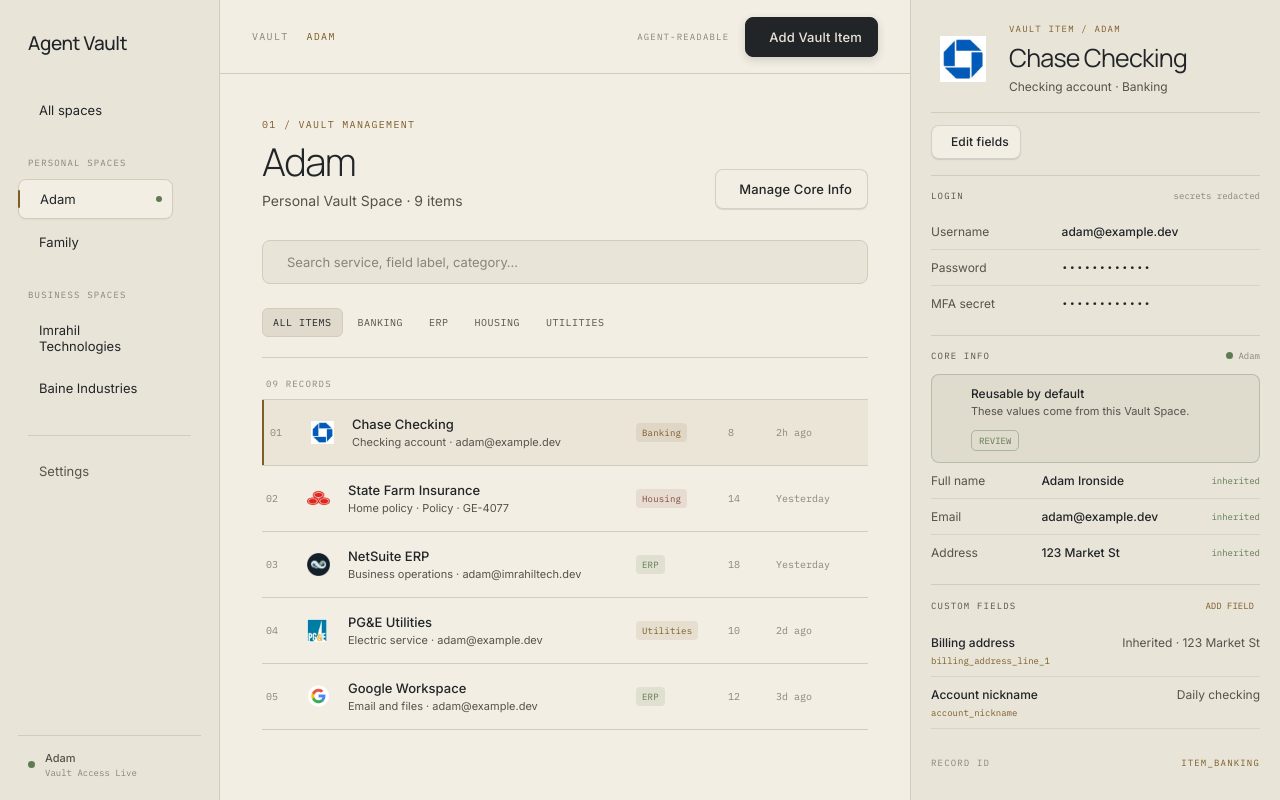
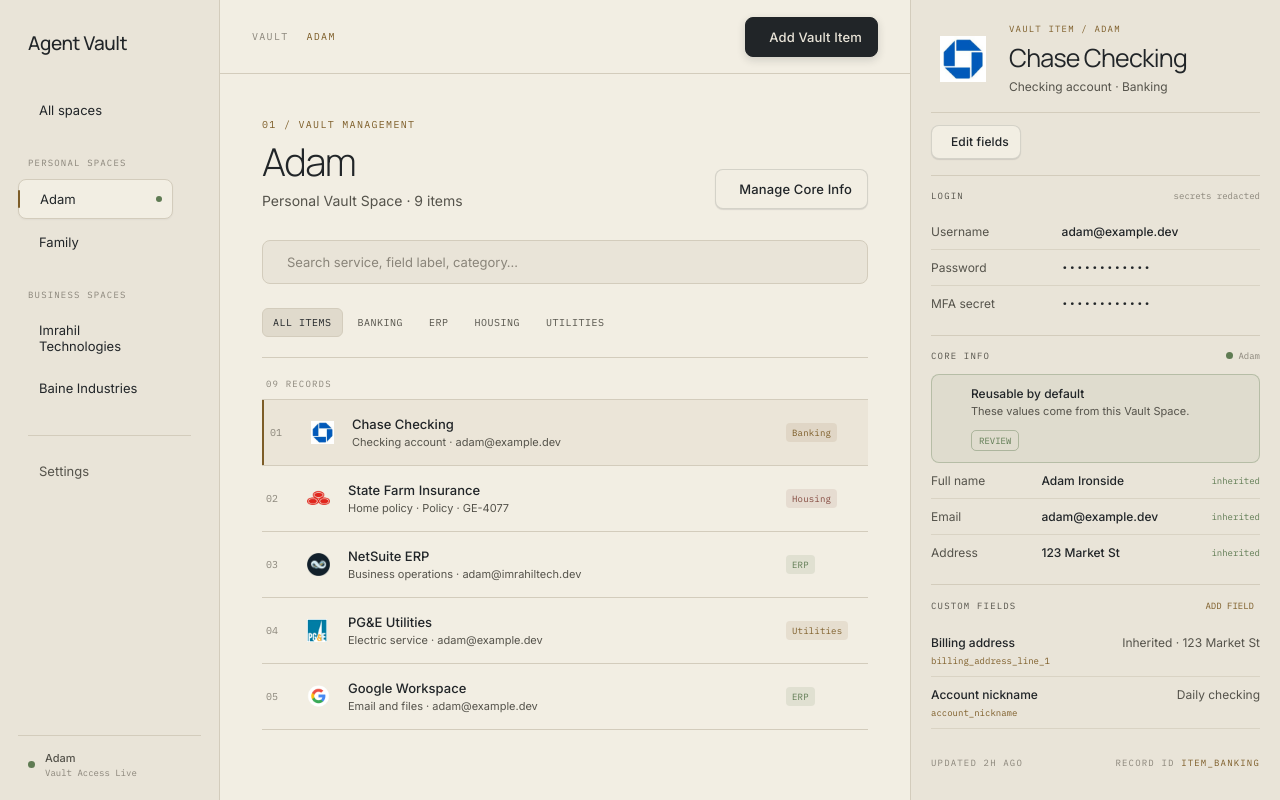
Before and after one commit to Baine-Industries/agent-login-design-lab, a React (Vite) app in the folder prototype/: page / in a window 1280 px wide. Built offline with nearby package versions, Linux system fonts and the light colour scheme.

Commit message:
simplify center vault records

```diff
--- a/prototype/src/App.jsx
+++ b/prototype/src/App.jsx
@@ -381,7 +381,7 @@
     });
   }, [activeCategory, activeSpace, items, query]);
 
-  const selectedItem = visibleItems.find((item) => item.id === selectedId) || visibleItems[0];
+  const selectedItem = items.find((item) => item.id === selectedId && (activeSpace === "all" || item.spaceId === activeSpace)) || visibleItems[0];
   const selectedItemSpace = selectedItem ? spaces.find((space) => space.id === selectedItem.spaceId) : undefined;
 
   function selectSpace(spaceId) {
@@ -505,7 +505,6 @@
         <header className="topbar">
           <div className="crumbs"><span>VAULT</span><Icon name="ph-slash" size={12} /><span>{selectedSpace?.name || "ALL SPACES"}</span></div>
           <div className="topbar-actions">
-            <span className="agent-note"><Icon name="ph-brackets-curly" size={14} /> AGENT-READABLE</span>
             <button className="button button--dark" onClick={() => setModal("add")}> <Icon name="ph-plus" size={15} /> Add Vault Item</button>
           </div>
         </header>
@@ -543,16 +542,14 @@
                 <span className="service-glyph"><ServiceLogo item={item} /></span>
                 <span className="item-copy"><strong>{item.service}</strong><small>{item.descriptor} · {item.account}</small></span>
                 <span className={`category-mark category-mark--${item.category.toLowerCase()}`}>{item.category}</span>
-                <span className="item-fields"><Icon name="ph-brackets-curly" size={13} /> {item.fields}</span>
-                <span className="item-updated">{item.updated}</span>
-                <Icon name="ph-arrow-up-right" size={17} />
               </button>
             )) : <div className="empty-state"><Icon name="ph-binoculars" size={30} /><strong>No records found</strong><span>Try another field label, service, or category.</span></div>}
           </section>
         </div>
       </main>
 
-      {selectedItem && <aside className="inspector" aria-label="Selected Vault Item">
+      <aside className="inspector" aria-label="Selected Vault Item">
+        {selectedItem ? <>
         <div className="inspector-head">
           <div className="inspector-identity"><div className="inspector-logo"><ServiceLogo item={selectedItem} size="inspector" /></div><div><span className="eyebrow">VAULT ITEM / {selectedItemSpace?.name}</span><h2>{selectedItem.service}</h2><p>{selectedItem.descriptor} · {selectedItem.category}</p></div></div>
           <button className="icon-button" aria-label="Close inspector"><Icon name="ph-x" size={18} /></button>
@@ -561,8 +558,9 @@
         <section className="inspector-section"><div className="section-title"><span>LOGIN</span><span className="redacted-note"><Icon name="ph-eye-slash" size={14} /> secrets redacted</span></div><FieldRow label="Username" value={selectedItem.username} /><FieldRow label="Password" value={selectedItem.password} mono /><FieldRow label="MFA secret" value={selectedItem.mfa} mono /></section>
         <section className="inspector-section"><div className="section-title"><span>CORE INFO</span><span className="source-label"><span className="source-dot" /> {selectedItemSpace?.name}</span></div><div className="core-info-callout"><Icon name="ph-arrows-clockwise" size={18} /><div><strong>Reusable by default</strong><span>These values come from this Vault Space.</span></div><button onClick={() => setModal("core")}>Review</button></div><FieldRow label="Full name" value="Adam Ironside" inherited /><FieldRow label="Email" value="adam@example.dev" inherited /><FieldRow label="Address" value="123 Market St" inherited /></section>
         <section className="inspector-section"><div className="section-title"><span>CUSTOM FIELDS</span><button className="text-action"><Icon name="ph-plus" size={13} /> Add field</button></div>{selectedItem.custom.map((field) => <div className="custom-field" key={field.siteLabel}><div className="custom-field__main"><strong>{field.label}</strong><span>{field.value}</span></div><code>{field.siteLabel}</code></div>)}</section>
-        <div className="record-foot"><span>RECORD ID</span><code>item_{selectedItem.id}</code></div>
-      </aside>}
+        <div className="record-foot"><span>UPDATED {selectedItem.updated}</span><span>RECORD ID <code>item_{selectedItem.id}</code></span></div>
+        </> : <div className="inspector-empty"><span className="eyebrow">VAULT ITEM</span><h2>No Vault Item selected</h2><p>Select a record to inspect it.</p></div>}
+      </aside>
 
       {modal === "space" && <Modal onClose={() => setModal(null)} title={`Add ${spaceDraftType} space`} eyebrow="NEW VAULT SPACE"><form onSubmit={createSpace}><div className="form-intro">Create a named Vault Space for one person or business entity.</div><label className="form-field"><span>Space name</span><input name="spaceName" placeholder={spaceDraftType === "Personal" ? "e.g. Jordan" : "e.g. Northstar LLC"} required autoFocus /></label><div className="form-field"><span>Choose an icon</span><SpaceIconPicker type={spaceDraftType} value={spaceDraftIcon} onChange={setSpaceDraftIcon} /></div><div className="modal-actions"><button type="button" className="button button--light" onClick={() => setModal(null)}>Cancel</button><button type="submit" className="button button--dark">Create space</button></div></form></Modal>}
       {modal === "settings" && <Modal onClose={() => setModal(null)} title="Settings" eyebrow="AGENT VAULT / GLOBAL"><section className="settings-group"><div className="settings-group__title">Appearance</div><div className="settings-row"><div><strong>Theme</strong><span>Paper light or dark ink</span></div><button className="button button--light button--small" onClick={() => setDarkMode((current) => !current)}>{darkMode ? "Dark mode" : "Light mode"}</button></div></section><section className="settings-group"><div className="settings-group__title">Archived spaces</div>{archivedSpaces.length ? archivedSpaces.map((space) => <div className="settings-row" key={space.id}><div><strong>{space.name}</strong><span>{space.type} Vault Space</span></div><button className="button button--light button--small" onClick={() => setSpaces((current) => current.map((item) => item.id === space.id ? { ...item, archived: false } : item))}>Restore</button></div>) : <div className="settings-empty">No archived Vault Spaces.</div>}</section><div className="modal-actions"><button className="button button--light" onClick={() => setModal(null)}>Close</button></div></Modal>}
--- a/prototype/src/styles.css
+++ b/prototype/src/styles.css
@@ -35,7 +35,7 @@
 .sidebar { height: 100vh; min-height: 0; display: flex; flex-direction: column; overflow: hidden; padding: 30px 18px 20px; background: var(--ground); border-right: 1px solid var(--hairline); }
 .brand-lockup { display: flex; align-items: center; padding: 0 10px 35px; }
 .brand-name { font-family: var(--display); font-size: 19px; font-weight: 500; letter-spacing: -0.02em; }
-.eyebrow, .crumbs, .space-group__head, .list-meta, .section-title, .record-foot, .agent-note { font-family: var(--mono); text-transform: uppercase; letter-spacing: .13em; font-size: 10px; }
+.eyebrow, .crumbs, .space-group__head, .list-meta, .section-title, .record-foot { font-family: var(--mono); text-transform: uppercase; letter-spacing: .13em; font-size: 10px; }
 .space-nav { display: grid; gap: 4px; }
 .nav-link { width: 100%; display: flex; align-items: center; gap: 10px; padding: 10px 10px; border: 1px solid transparent; border-radius: 8px; background: transparent; text-align: left; font-size: 13px; transition: background 180ms var(--ease), border-color 180ms var(--ease), transform 180ms var(--ease); }
 .nav-link:hover { background: rgba(33, 37, 40, .04); }
@@ -68,7 +68,6 @@
 .crumbs { display: flex; align-items: center; gap: 9px; color: var(--ink-faint); font-size: 10px; }
 .crumbs span:last-child { color: var(--gold); }
 .topbar-actions { display: flex; align-items: center; gap: 16px; }
-.agent-note { display: flex; align-items: center; gap: 6px; color: var(--ink-faint); font-size: 9px; }
 .button { min-height: 40px; display: inline-flex; align-items: center; justify-content: center; gap: 8px; border: 1px solid transparent; border-radius: 8px; padding: 0 15px; font-size: 13px; font-weight: 500; letter-spacing: .01em; transition: transform 180ms var(--ease), background 180ms var(--ease), border-color 180ms var(--ease); }
 .button:hover { transform: translateY(-1px); }
 .button--dark { background: var(--ink); color: var(--ground); border-color: var(--ink); box-shadow: 0 3px 8px rgba(33, 37, 40, .16); }
@@ -97,7 +96,7 @@
 .item-list { min-height: 0; flex: 1; overflow-x: hidden; overflow-y: auto; border-top: 1px solid var(--hairline); scrollbar-gutter: stable; }
 .item-list { scrollbar-width: none; -ms-overflow-style: none; }
 .item-list::-webkit-scrollbar { display: none; }
-.item-row { width: 100%; display: grid; grid-template-columns: 26px 36px minmax(150px, 1fr) 78px 42px 60px 18px; align-items: center; gap: 10px; padding: 16px 4px; border: 0; border-bottom: 1px solid var(--hairline); background: transparent; text-align: left; transition: background 180ms var(--ease), padding 180ms var(--ease); }
+.item-row { width: 100%; display: grid; grid-template-columns: 26px 36px minmax(150px, 1fr) 78px; align-items: center; gap: 10px; padding: 16px 4px; border: 0; border-bottom: 1px solid var(--hairline); background: transparent; text-align: left; transition: background 180ms var(--ease), padding 180ms var(--ease); }
 .item-row:hover, .item-row.is-selected { background: rgba(125, 93, 40, .055); }
 .item-row.is-selected { box-shadow: inset 2px 0 var(--gold); padding-left: 8px; }
 .item-index { color: var(--ink-faint); font-family: var(--mono); font-size: 10px; }
@@ -115,8 +114,6 @@
 .category-mark--erp { background: rgba(95, 123, 83, .12); color: var(--moss); }
 .category-mark--housing { background: rgba(131, 71, 61, .10); color: var(--rust); }
 .category-mark--utilities { background: rgba(125, 93, 40, .10); color: var(--gold); }
-.item-fields, .item-updated { display: flex; align-items: center; gap: 4px; color: var(--ink-faint); font-family: var(--mono); font-size: 10px; }
-.item-row > i { color: var(--ink-faint); }
 .empty-state { display: grid; justify-items: center; gap: 8px; padding: 80px 20px; color: var(--ink-faint); text-align: center; }
 .empty-state strong { color: var(--ink); font-family: var(--display); font-weight: 500; }
 .empty-state span { font-size: 13px; }
@@ -151,6 +148,10 @@
 .custom-field code, .record-foot code { color: var(--gold); font-family: var(--mono); font-size: 9px; }
 .text-action { display: flex; align-items: center; gap: 4px; border: 0; background: transparent; color: var(--gold); font-family: var(--mono); font-size: 9px; text-transform: uppercase; }
 .record-foot { display: flex; justify-content: space-between; gap: 12px; padding-top: 20px; color: var(--ink-faint); font-size: 9px; }
+.record-foot span { white-space: nowrap; }
+.inspector-empty { display: grid; align-content: center; min-height: calc(100vh - 62px); color: var(--ink-muted); }
+.inspector-empty h2 { margin: 0; color: var(--ink); font-family: var(--display); font-size: 25px; font-weight: 400; }
+.inspector-empty p { margin: 8px 0 0; font-size: 12px; }
 
 .modal-backdrop { position: fixed; inset: 0; z-index: 10; display: grid; place-items: center; padding: 24px; background: rgba(33, 37, 40, .20); }
 .modal { width: min(100%, 520px); max-height: min(680px, calc(100vh - 48px)); overflow: auto; padding: 28px; border: 1px solid var(--hairline); border-radius: 14px; background: var(--panel); box-shadow: var(--shadow-panel); }
@@ -180,8 +181,7 @@
 @media (max-width: 1220px) {
   .app-shell { grid-template-columns: 205px minmax(480px, 1fr) 330px; }
   .content-wrap { padding-inline: 30px; }
-  .item-row { grid-template-columns: 24px 34px minmax(130px, 1fr) 70px 35px 55px 18px; gap: 7px; }
-  .item-updated { display: none; }
+  .item-row { grid-template-columns: 24px 34px minmax(130px, 1fr) 70px; gap: 7px; }
 }
 
 @media (max-width: 980px) {
@@ -205,12 +205,11 @@
   .space-more { display: none; }
   .main-stage { min-height: auto; }
   .topbar { min-height: 60px; padding: 0 18px; }
-  .agent-note { display: none; }
   .content-wrap { min-height: auto; flex: none; padding: 30px 18px 48px; }
   .page-intro { align-items: start; flex-direction: column; padding-bottom: 24px; }
   .page-intro .button { width: 100%; }
-  .item-row { grid-template-columns: 22px 32px minmax(0, 1fr) 18px; gap: 8px; padding-block: 14px; }
-  .category-mark, .item-fields { display: none; }
+  .item-row { grid-template-columns: 22px 32px minmax(0, 1fr); gap: 8px; padding-block: 14px; }
+  .category-mark { display: none; }
   .inspector { padding: 28px 18px; }
   .form-grid { grid-template-columns: 1fr; gap: 0; }
 }
```
Also changed, not shown: prototype/qa-audit/README.md, 1 other file (tests, documents, lock files or other folders).
